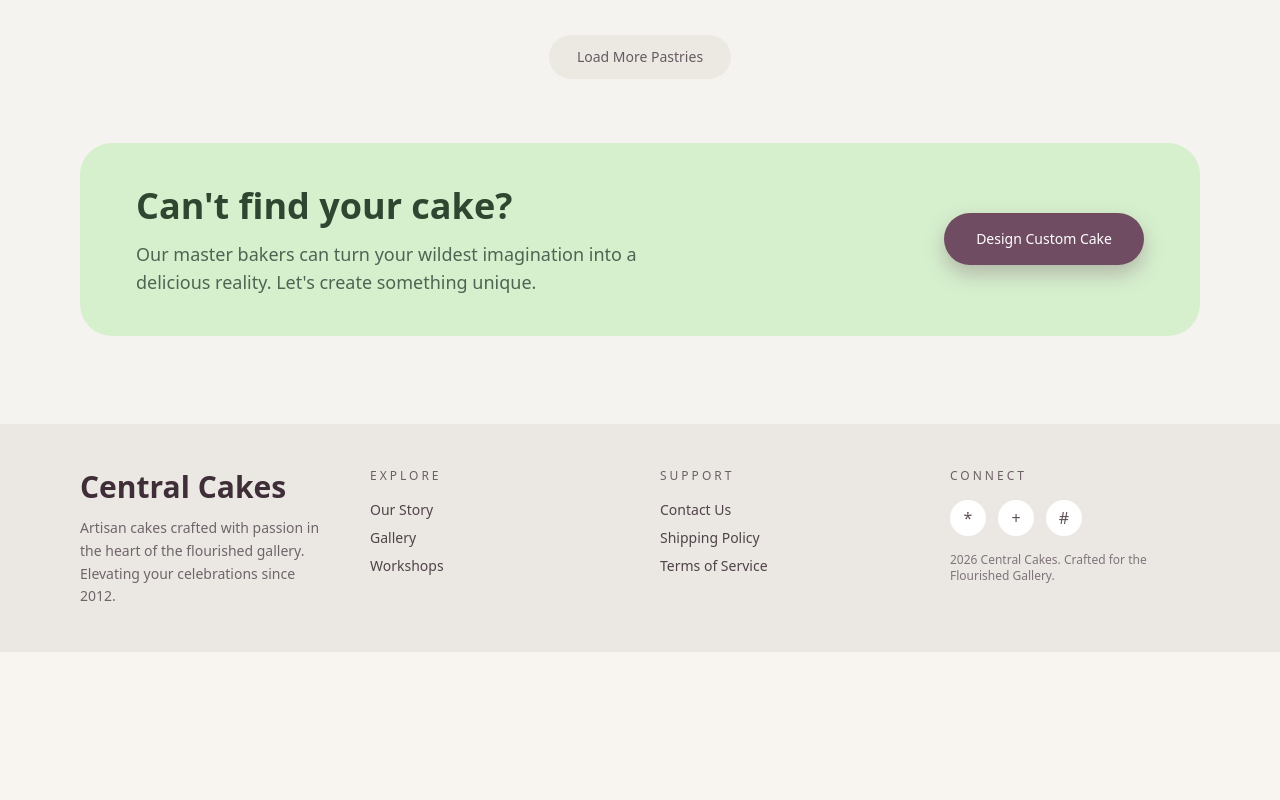
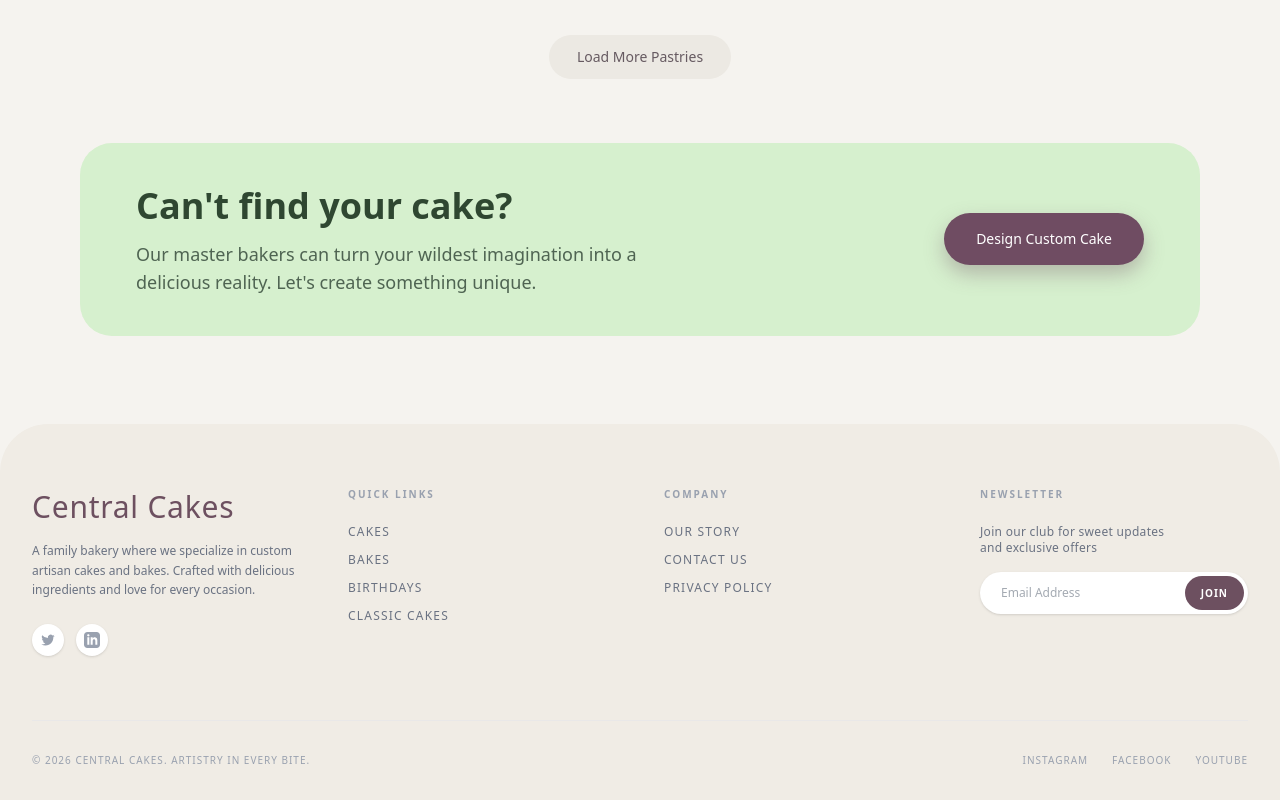
Before and after one commit to zoonfeedback-lab/cakes-and-bakery, a Next.js app: page /cakes in a window 1280 px wide. Shown: the part 1858-2658 px from the top of the page. Before the commit the page ends 2510 px from the top, so only its background shows below. Built offline with nearby package versions, Linux system fonts and the light colour scheme; a web font is replaced by a local one.

Commit message:
fix{cakes}: imported footer above

```diff
--- a/app/cakes/page.tsx
+++ b/app/cakes/page.tsx
@@ -2,6 +2,7 @@
 
 import Image from 'next/image';
 import { useDeferredValue, useMemo, useState } from 'react';
+import { Footer } from '@/components';
 
 type CakeItem = {
   id: string;
@@ -422,45 +423,7 @@ export default function CakesPage() {
         </section>
       </div>
 
-      <footer className="mt-10 bg-[#ebe8e3]">
-        <div className="mx-auto grid max-w-[1200px] gap-10 px-5 py-11 md:grid-cols-4 md:px-8 lg:px-10">
-          <div>
-            <h3 className="mb-3 text-3xl font-semibold text-[#3f2d38]">Central Cakes</h3>
-            <p className="text-sm leading-relaxed text-[#6f646a]">
-              Artisan cakes crafted with passion in the heart of the flourished gallery. Elevating your celebrations
-              since 2012.
-            </p>
-          </div>
-
-          <div>
-            <p className="mb-4 text-xs uppercase tracking-[0.25em] text-[#6c5f66]">Explore</p>
-            <ul className="space-y-2 text-sm text-[#4f4249]">
-              <li>Our Story</li>
-              <li>Gallery</li>
-              <li>Workshops</li>
-            </ul>
-          </div>
-
-          <div>
-            <p className="mb-4 text-xs uppercase tracking-[0.25em] text-[#6c5f66]">Support</p>
-            <ul className="space-y-2 text-sm text-[#4f4249]">
-              <li>Contact Us</li>
-              <li>Shipping Policy</li>
-              <li>Terms of Service</li>
-            </ul>
-          </div>
-
-          <div>
-            <p className="mb-4 text-xs uppercase tracking-[0.25em] text-[#6c5f66]">Connect</p>
-            <div className="mb-4 flex gap-3 text-[#5d5157]">
-              <span className="grid h-9 w-9 place-items-center rounded-full bg-white">*</span>
-              <span className="grid h-9 w-9 place-items-center rounded-full bg-white">+</span>
-              <span className="grid h-9 w-9 place-items-center rounded-full bg-white">#</span>
-            </div>
-            <p className="text-xs text-[#7f747a]">2026 Central Cakes. Crafted for the Flourished Gallery.</p>
-          </div>
-        </div>
-      </footer>
+      <Footer />
     </div>
   );
 }
```
